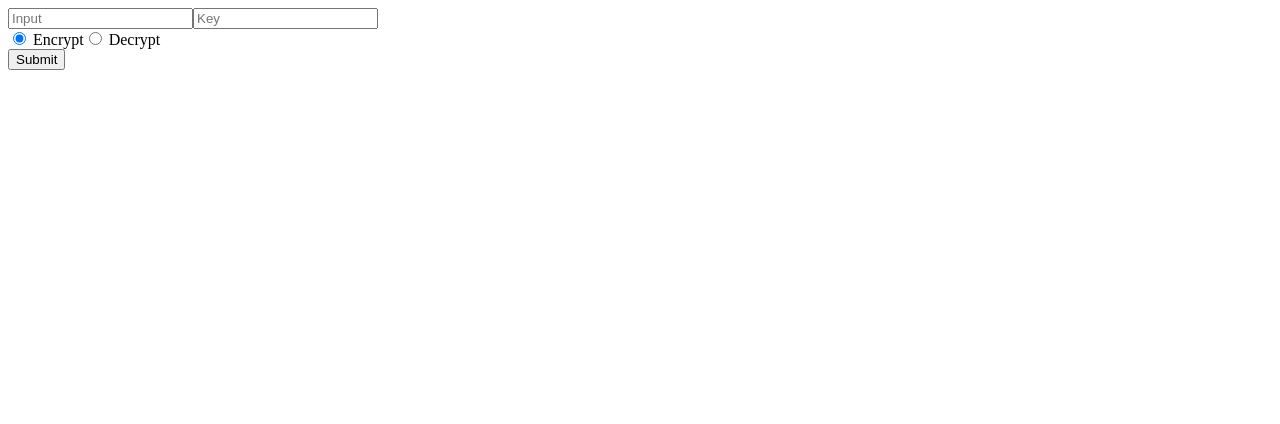
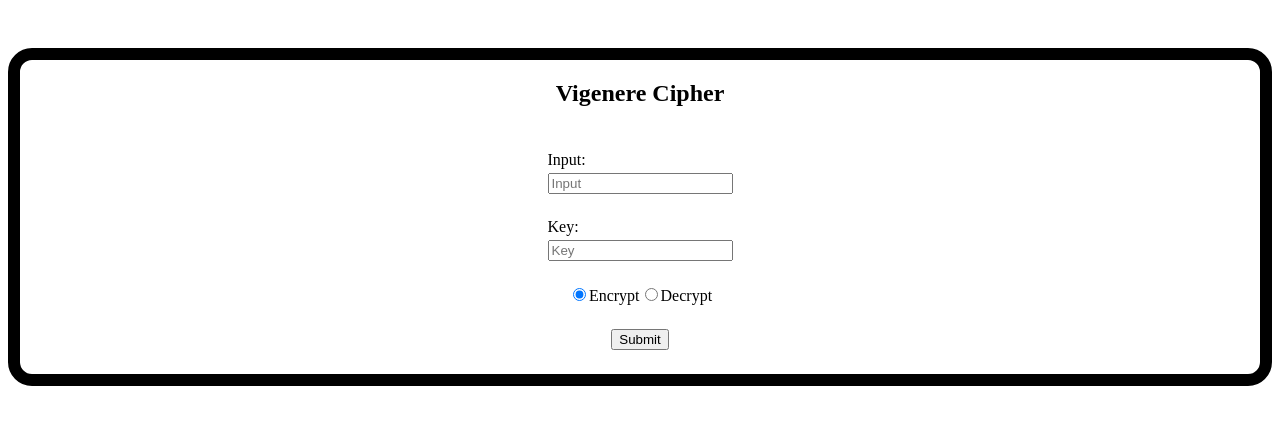
Before and after one commit to devere-here/vigenere-cipher, a Gatsby site: page / in a window 1280 px wide. Built offline with nearby package versions, Linux system fonts and the light colour scheme; Gatsby itself is replaced by a stand-in of ours.

Commit message:
Adds styling

```diff
--- a/src/pages/index.js
+++ b/src/pages/index.js
@@ -1,5 +1,33 @@
 import React, { useState } from "react"
+import styled from "@emotion/styled"
 import { cipher } from "../helpers"
+
+const Container = styled('div')`
+  display: flex;
+  flex-direction: column;
+  align-items: center;
+  gap: 24px;
+  border: 12px black solid;
+  border-radius: 24px;
+  margin: 48px auto;
+  max-width: 1280px;
+`
+
+const Label = styled('label')`
+  display: block;
+  margin-bottom: 4px;
+`
+
+const MessageList = styled('div')`
+  display: grid;
+  grid-template-columns: 25% 25% 25% 25%;
+  grid-auto-rows: 200px;
+  width: 100%;
+`
+
+const MessageItem = styled('div')`
+  text-align: center;
+`;
 
 const IndexPage = () => {
   const [input, setInput] = useState("");
@@ -19,37 +47,59 @@ const IndexPage = () => {
   };
 
   return (
+    <Container>
+      <h2>Vigenere Cipher</h2>
       <div>
+        <Label>Input:</Label>
         <input
           value={input}
           placeholder="Input"
           type="text"
           onChange={(e) => setInput(e.target.value)}
         />
+      </div>
+      <div>
+        <Label>Key:</Label>
         <input
           value={key}
           placeholder="Key"
           type="text"
           onChange={(e) => setKey(e.target.value)}
         />
+      </div>
       <div>
-        <input type="radio" value="encrypt" name="action" checked={action === "encrypt"} onChange={() => setAction("encrypt")} /> Encrypt
-        <input type="radio" value="decrypt" name="action" checked={action === "decrypt"} onChange={() => setAction("decrypt")} /> Decrypt
+        <input
+          type="radio"
+          value="encrypt"
+          name="action"
+          checked={action === "encrypt"}
+          onChange={() => setAction("encrypt")}
+        />
+        <span>Encrypt</span>
+        <input
+          type="radio"
+          value="decrypt"
+          name="action"
+          checked={action === "decrypt"}
+          onChange={() => setAction("decrypt")}
+        />
+        <span>Decrypt</span>
       </div>
       <button onClick={onSubmit}>Submit</button>
+      <MessageList>
         {results.map(({ input, key, action, result }) => {
           return (
-          <div key={`${input}_${key}_${action}`}>
+            <MessageItem key={`${input}_${key}_${action}`}>
               <div>Input: {input}</div>
               <div>Key: {key}</div>
               <div>Action: {action}</div>
               <div>Result: {result}</div>
-          </div>
+            </MessageItem>
           )
         })}
-    </div>
+      </MessageList>
+    </Container>
   )
-
 }
 
 export default IndexPage
```
Lines whose indentation alone changed are shown as unchanged.
